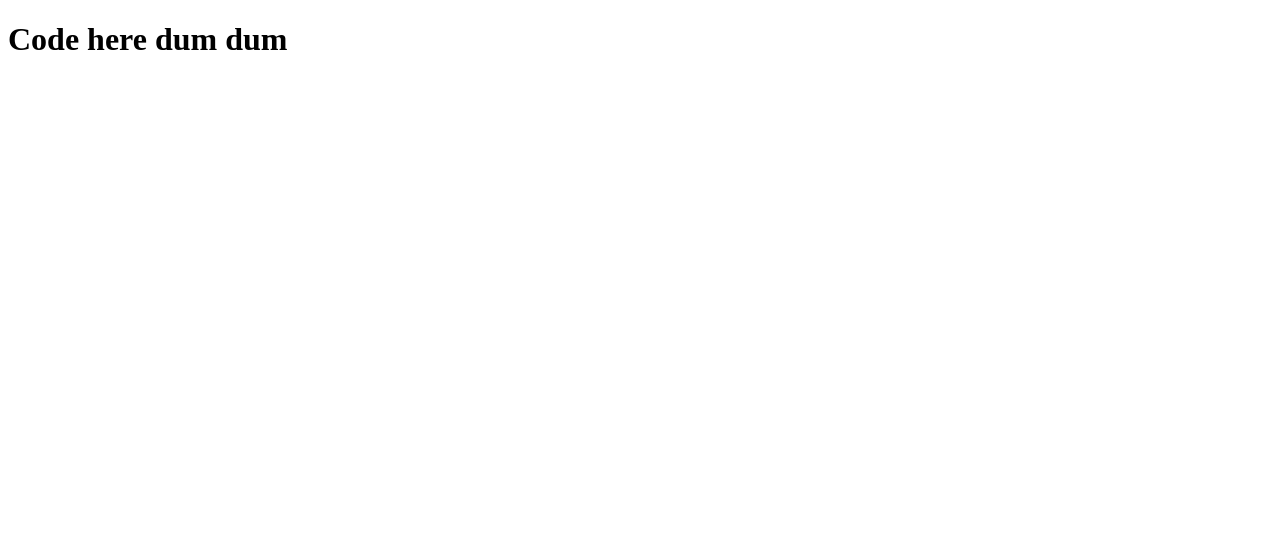
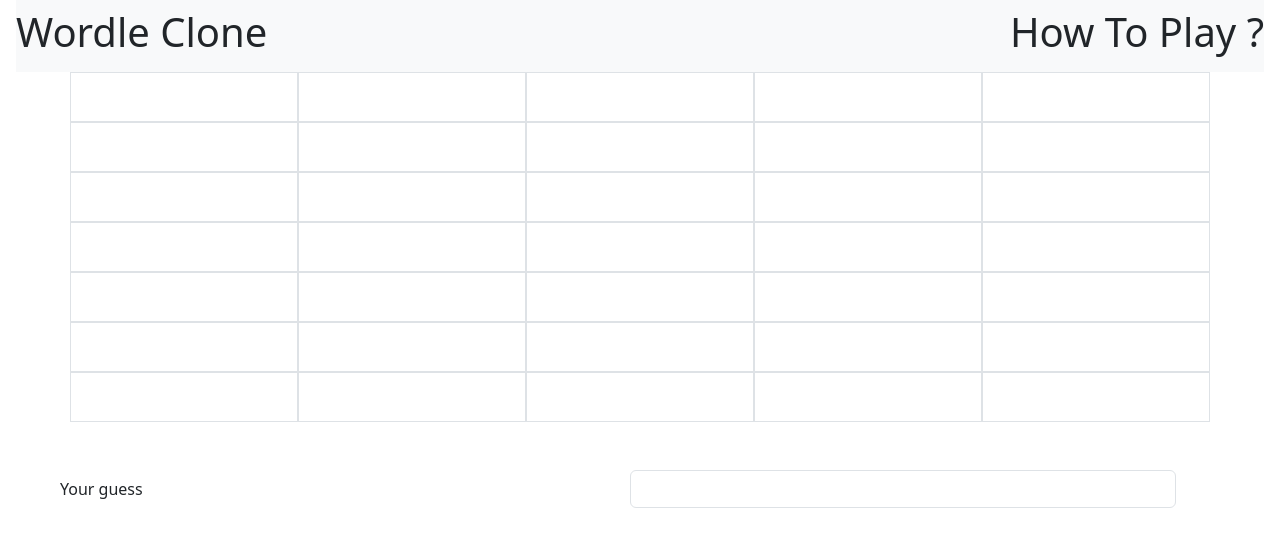
Before and after one commit to wallace-y/redesigned-octo-chainsaw, a React (Vite) app: page / in a window 1280 px wide. Shown: the top 546 px of the page. Built offline with nearby package versions, Linux system fonts and the light colour scheme.

Commit message:
adding default elements to the components to begin building

```diff
--- a/index.html
+++ b/index.html
@@ -4,6 +4,18 @@
     <meta charset="UTF-8" />
     <!-- <link rel="icon" type="image/svg+xml" href="/vite.svg" /> -->
     <meta name="viewport" content="width=device-width, initial-scale=1.0" />
+    <link
+      href="https://cdn.jsdelivr.net/npm/bootstrap@5.3.0-alpha3/dist/css/bootstrap.min.css"
+      rel="stylesheet"
+      integrity="sha384-KK94CHFLLe+nY2dmCWGMq91rCGa5gtU4mk92HdvYe+M/SXH301p5ILy+dN9+nJOZ"
+      crossorigin="anonymous"
+    />
+    <script
+      src="https://cdn.jsdelivr.net/npm/bootstrap@5.3.0-alpha3/dist/js/bootstrap.bundle.min.js"
+      integrity="sha384-ENjdO4Dr2bkBIFxQpeoTz1HIcje39Wm4jDKdf19U8gI4ddQ3GYNS7NTKfAdVQSZe"
+      crossorigin="anonymous"
+    ></script>
+
     <title>Wordle Clone</title>
   </head>
   <body>
--- a/src/App.css
+++ b/src/App.css
@@ -0,0 +1,4 @@
+.wordle-letter {
+    width: 50px;
+    height: 50px;
+}
--- a/src/App.jsx
+++ b/src/App.jsx
@@ -1,11 +1,14 @@
+import Nav from "./Components/Nav";
+import GameContainer from "./Components/GameContainer";
+import "./App.css";
 
 function App() {
-
   return (
     <>
-      <h1>Code here dum dum</h1>
+      <Nav />
+      <GameContainer />
     </>
-  )
+  );
 }
 
-export default App
+export default App;
--- /dev/null
+++ b/src/Components/GameContainer.jsx
@@ -0,0 +1,19 @@
+import Word from "./Word";
+import Guess from "./Guess";
+
+function GameContainer() {
+  return (
+    <>
+      <Word />
+      <Word />
+      <Word />
+      <Word />
+      <Word />
+      <Word />
+      <Word />
+      <Guess />
+    </>
+  );
+}
+
+export default GameContainer;
--- /dev/null
+++ b/src/Components/Guess.jsx
@@ -0,0 +1,24 @@
+function Guess() {
+  return (
+    <div>
+      <form className="container m-5">
+        <div class="mb-3 row">
+          <label for="guess" class="col col-form-label">
+            Your guess
+          </label>
+          <div class="col">
+            <input
+              type="text"
+              readonly
+              class="form-control"
+              id="guess"
+              maxLength={5}
+            />
+          </div>
+        </div>
+      </form>
+    </div>
+  );
+}
+
+export default Guess;
--- /dev/null
+++ b/src/Components/HowTo.jsx
@@ -0,0 +1,9 @@
+function HowTo() {
+  return (
+    <div>
+      <h1>How To Play ?</h1>
+    </div>
+  );
+}
+
+export default HowTo;
--- /dev/null
+++ b/src/Components/Letter.jsx
@@ -0,0 +1,5 @@
+function Letter() {
+  return <div className="col border wordle-letter"></div>;
+}
+
+export default Letter;
--- /dev/null
+++ b/src/Components/Nav.jsx
@@ -0,0 +1,14 @@
+import HowTo from "./HowTo";
+import Title from "./Title";
+
+function Nav() {
+  return (
+    <nav class="navbar bg-body-tertiary mx-3">
+      <div class="container"></div>
+      <Title />
+      <HowTo />
+    </nav>
+  );
+}
+
+export default Nav;
--- /dev/null
+++ b/src/Components/Title.jsx
@@ -0,0 +1,9 @@
+function Title() {
+  return (
+    <div>
+      <h1>Wordle Clone</h1>
+    </div>
+  );
+}
+
+export default Title;
--- /dev/null
+++ b/src/Components/Word.jsx
@@ -0,0 +1,17 @@
+import Letter from "./Letter";
+
+function Word() {
+  return (
+    <div className="container text-center">
+      <div className="row">
+        <Letter />
+        <Letter />
+        <Letter />
+        <Letter />
+        <Letter />
+      </div>
+    </div>
+  );
+}
+
+export default Word;
```
Also changed, not shown: 1 other file (tests, documents, lock files or other folders).
